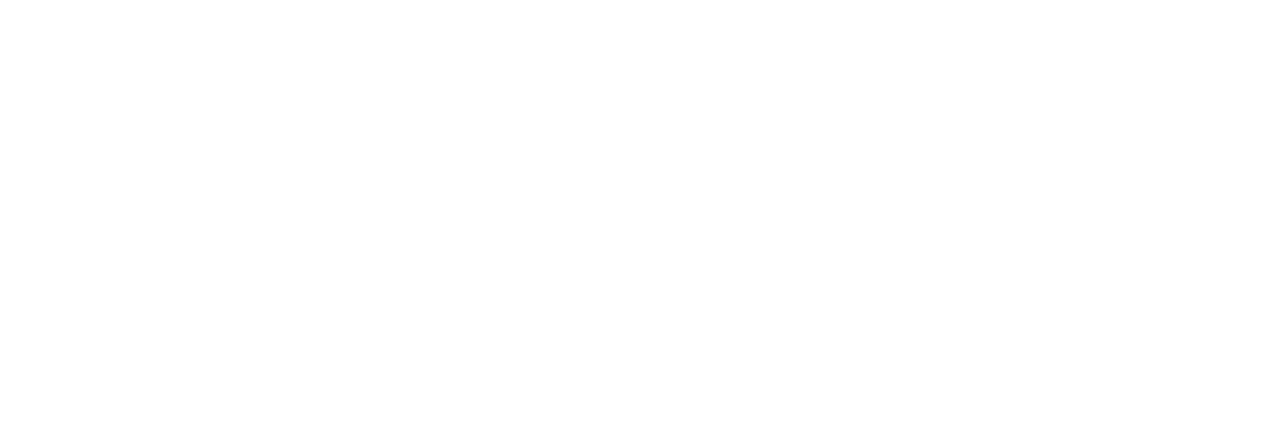
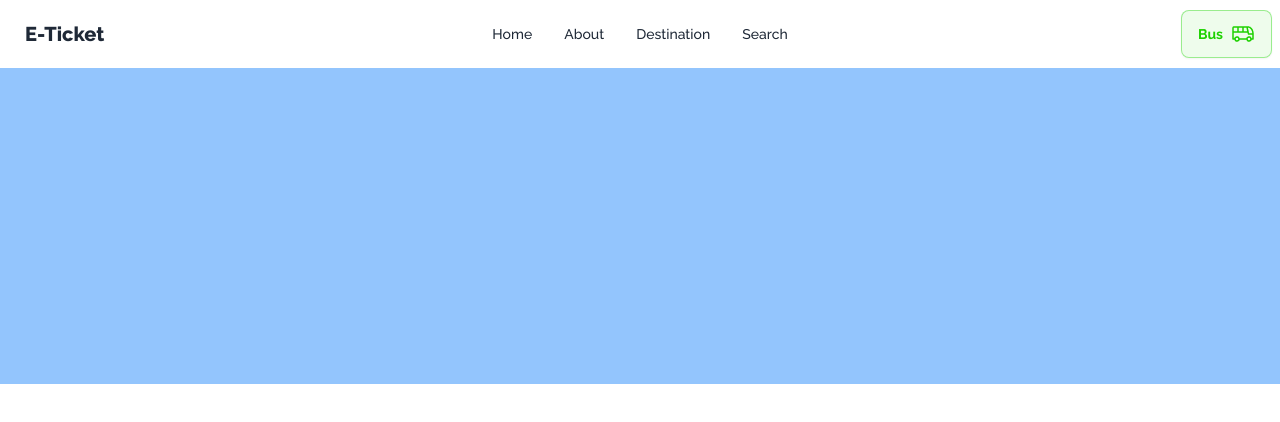
Before and after one commit to joysaha023/E-Ticketing-system, a plain HTML site: page index.html in a window 1280 px wide. Drawn offline with nearby package versions, Linux system fonts and the light colour scheme.

Commit message:
navbar complete with full responsive

```diff
--- a/index.html
+++ b/index.html
@@ -1,5 +1,5 @@
 <!DOCTYPE html>
-<html lang="en">
+<html lang="en" data-theme="light">
 <head>
     <meta charset="UTF-8">
     <meta name="viewport" content="width=device-width, initial-scale=1.0">
@@ -10,8 +10,36 @@
     <script src="https://cdn.tailwindcss.com"></script>
 </head>
 <body>
-    <header>
-
+    <header class="container mx-auto">
+        <nav class="bg-blue-300 h-96 font-rale">
+            <div class="navbar bg-base-100">
+                <div class="navbar-start">
+                  <div class="dropdown">
+                    <div tabindex="0" role="button" class="btn btn-ghost lg:hidden">
+                      <svg xmlns="http://www.w3.org/2000/svg" class="h-5 w-5" fill="none" viewBox="0 0 24 24" stroke="currentColor"><path stroke-linecap="round" stroke-linejoin="round" stroke-width="2" d="M4 6h16M4 12h8m-8 6h16" /></svg>
+                    </div>
+                    <ul tabindex="0" class="menu menu-sm dropdown-content mt-3 z-[1] p-2 shadow bg-base-100 rounded-box w-52">
+                        <li><a>Home</a></li>
+                        <li><a>About</a></li>
+                        <li><a>Destination</a></li>
+                        <li><a>Search</a></li>
+                    </ul>
+                  </div>
+                  <a class="btn btn-ghost text-xl hover:bg-white font-extrabold">E-Ticket</a>
+                </div>
+                <div class="navbar-center hidden lg:flex">
+                  <ul class="menu menu-horizontal px-1 font-medium">
+                    <li><a>Home</a></li>
+                    <li><a>About</a></li>
+                    <li><a>Destination</a></li>
+                    <li><a>Search</a></li>
+                  </ul>
+                </div>
+                <div class="navbar-end">
+                  <a class="btn bg-[#1DD10013] border-1 border-solid border-[#1DD10066] text-[#1DD100] font-bold">Bus <img src="./assets/images/bus-icon.png" alt="icon"></a>
+                </div>
+              </div>
+        </nav>
     </header>
     <main>
 
--- a/style.css
+++ b/style.css
@@ -0,0 +1,11 @@
+/* google font  */
+@import url('https://fonts.googleapis.com/css2?family=Raleway:ital,wght@0,100..900;1,100..900&display=swap');
+@import url('https://fonts.googleapis.com/css2?family=Inter:wght@100..900&display=swap');
+
+.font-rale{
+    font-family: "Raleway", sans-serif;
+}
+
+.font-inter{
+    font-family: "Inter", sans-serif;
+}
```
